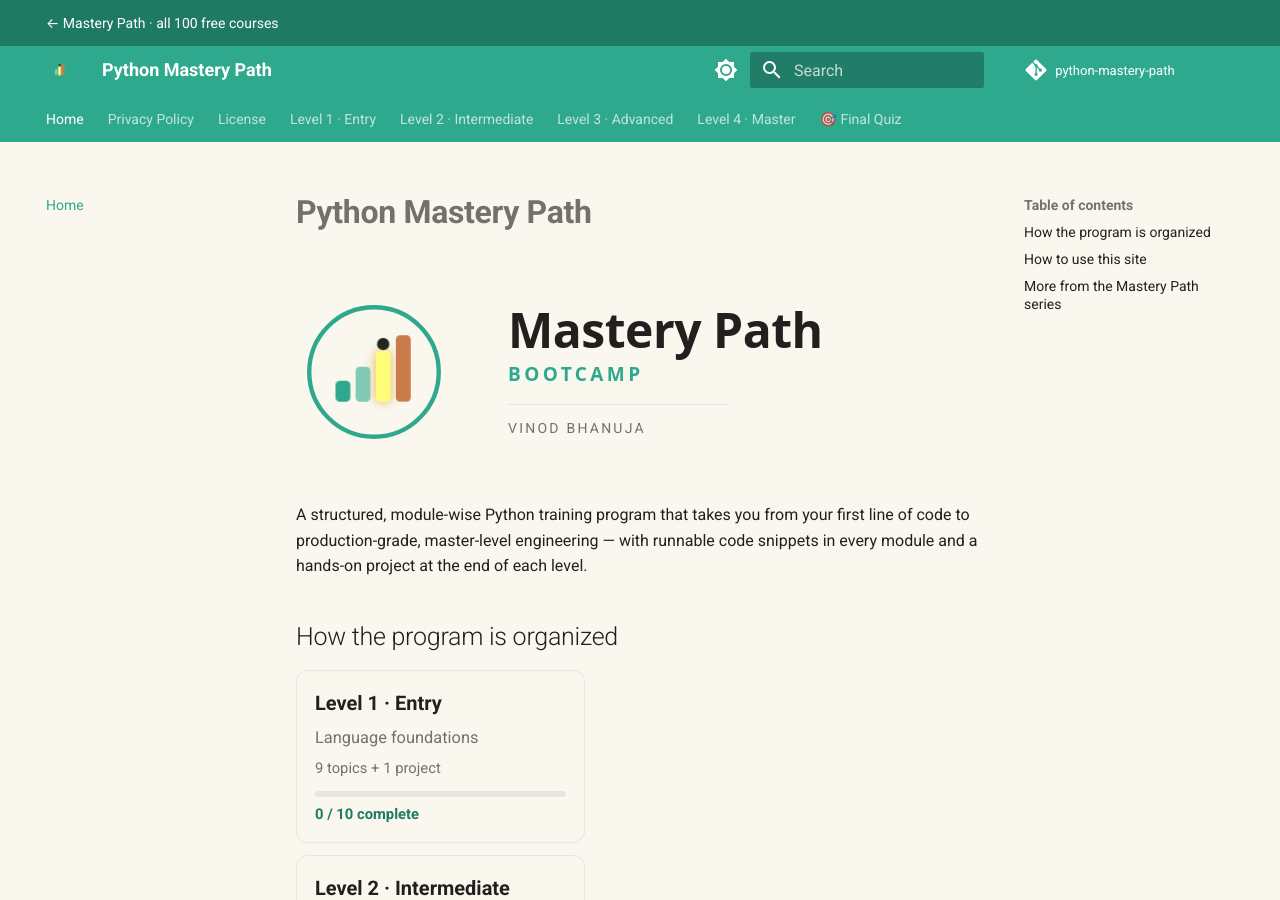
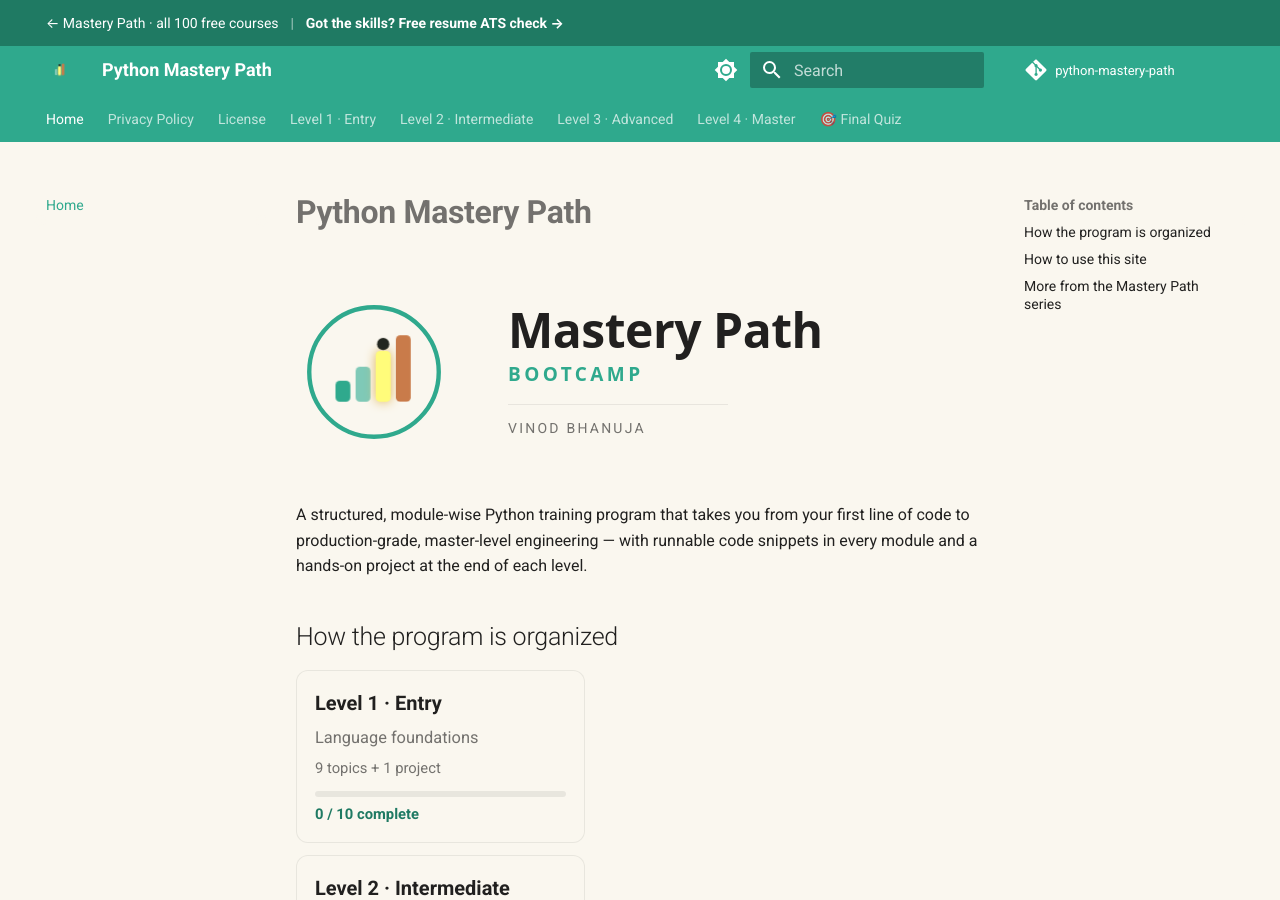
Before and after one commit to SIGILIPELLI/python-mastery-path, an MkDocs documentation site: the page built from docs/index.md, in a window 1280 px wide and 900 px high. Built offline with MkDocs 1.6.1 and Material for MkDocs 9.7.7, drawn with Linux system fonts in a browser that asks for light colours; comment, search, counter and statistics services are not loaded.

Commit message:
Link the free resume ATS check from the course top bar
Co-Authored-By: Claude Opus 5.5 <noreply@anthropic.com>

```diff
--- a/docs/overrides/main.html
+++ b/docs/overrides/main.html
@@ -80,6 +80,10 @@
   <a href="https://learnmasterypath.com/" style="color: inherit; text-decoration: none;">
     &larr; Mastery Path &middot; all 100 free courses
   </a>
+  <span style="opacity: .6; margin: 0 .6em;">|</span>
+  <a href="https://learnmasterypath.com/resume/" style="color: inherit; font-weight: 700; text-decoration: none;">
+    Got the skills? Free resume ATS check &rarr;
+  </a>
 {% endblock %}
 
 {% block footer %}
--- a/mcp-mastery-path/docs/overrides/main.html
+++ b/mcp-mastery-path/docs/overrides/main.html
@@ -81,6 +81,10 @@
   <a href="https://learnmasterypath.com/" style="color: inherit; text-decoration: none;">
     &larr; Mastery Path &middot; all 100 free courses
   </a>
+  <span style="opacity: .6; margin: 0 .6em;">|</span>
+  <a href="https://learnmasterypath.com/resume/" style="color: inherit; font-weight: 700; text-decoration: none;">
+    Got the skills? Free resume ATS check &rarr;
+  </a>
 {% endblock %}
 
 {% block footer %}
--- a/vector-databases-mastery-path/docs/overrides/main.html
+++ b/vector-databases-mastery-path/docs/overrides/main.html
@@ -81,6 +81,10 @@
   <a href="https://learnmasterypath.com/" style="color: inherit; text-decoration: none;">
     &larr; Mastery Path &middot; all 100 free courses
   </a>
+  <span style="opacity: .6; margin: 0 .6em;">|</span>
+  <a href="https://learnmasterypath.com/resume/" style="color: inherit; font-weight: 700; text-decoration: none;">
+    Got the skills? Free resume ATS check &rarr;
+  </a>
 {% endblock %}
 
 {% block footer %}
```
